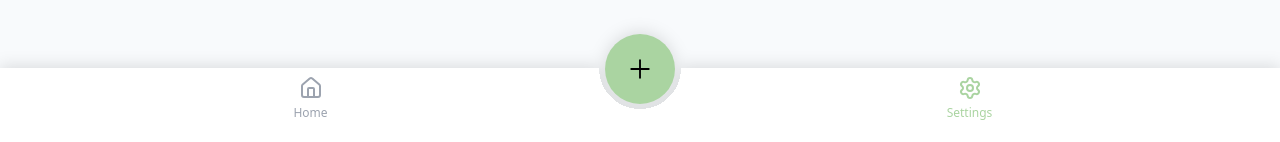
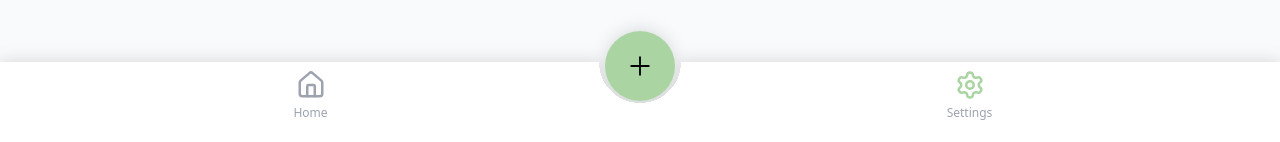
Before and after one commit to ivan-legostin/spendy-pwa, a React (Vite) app: page /spendy-pwa/settings in a window 1280 px wide. Shown: the part 655-797 px from the top of the page. Built offline with nearby package versions, Linux system fonts and the light colour scheme.

Commit message:
В навигационную панель добавлена анимация нажатия

```diff
--- a/src/components/BottomNav.css
+++ b/src/components/BottomNav.css
@@ -27,7 +27,15 @@
   z-index: 1;
 }
 
-.bottom-nav__link.active {
+.bottom-nav__link svg {
+  transition: transform 0.1s ease;
+}
+
+.bottom-nav__link:active svg {
+  transform: scale(0.85);
+}
+
+.bottom-nav__link.active svg {
   color: #AAD4A1;
 }
 
@@ -44,4 +52,9 @@
   margin-top: -60px;
   color: #000000;
   text-decoration: none;
+  transition: transform 0.1s ease;
 }
+
+.bottom-nav__fab:active {
+  transform: scale(0.9);
+}
--- a/src/components/BottomNav.tsx
+++ b/src/components/BottomNav.tsx
@@ -6,7 +6,7 @@ export default function BottomNav() {
   return (
     <nav className="bottom-nav">
       <NavLink to="/" className="bottom-nav__link">
-        <Home size={24} />
+        <Home size={30} />
         <span>Home</span>
       </NavLink>
 
@@ -15,7 +15,7 @@ export default function BottomNav() {
       </NavLink>
 
       <NavLink to="/settings" className="bottom-nav__link">
-        <Settings size={24} />
+        <Settings size={30} />
         <span>Settings</span>
       </NavLink>
     </nav>
```
